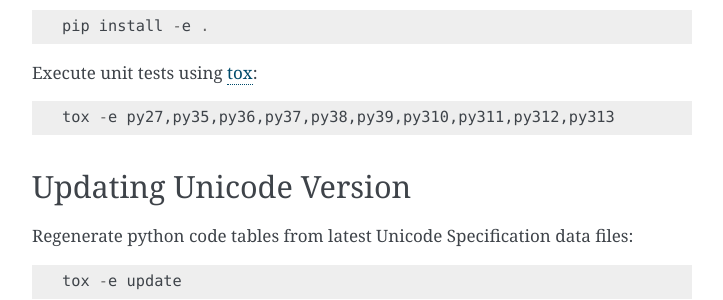
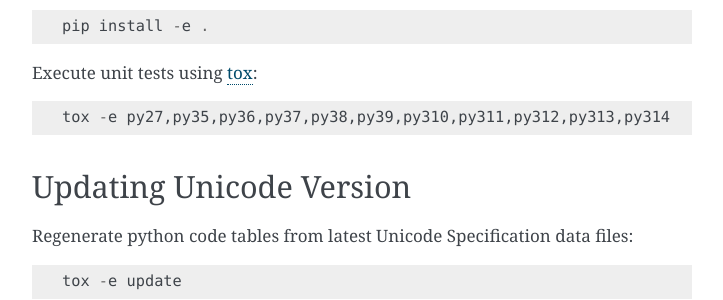
Before and after one commit to jquast/wcwidth, a Sphinx documentation site: the page built from docs/intro.rst, in a window 1280 px wide and 900 px high, scrolled down 2180 px. Shown: the part 152-452 px from the top of the window, without its empty margins (388-1111 px from the left). Built offline with Sphinx 7.4.7, drawn with Linux system fonts in a browser that asks for light colours.

```diff
--- a/docs/intro.rst
+++ b/docs/intro.rst
@@ -107,7 +107,7 @@ Install wcwidth in editable mode::
 
 Execute unit tests using tox_::
 
-   tox -e py27,py35,py36,py37,py38,py39,py310,py311,py312,py313
+   tox -e py27,py35,py36,py37,py38,py39,py310,py311,py312,py313,py314
 
 Updating Unicode Version
 ------------------------
--- a/setup.py
+++ b/setup.py
@@ -77,6 +77,7 @@ def main():
             'Programming Language :: Python :: 3.11',
             'Programming Language :: Python :: 3.12',
             'Programming Language :: Python :: 3.13',
+            'Programming Language :: Python :: 3.14',
             'Topic :: Software Development :: Libraries',
             'Topic :: Software Development :: Localization',
             'Topic :: Software Development :: Internationalization',
```
Also changed, not shown: 1 other file.
